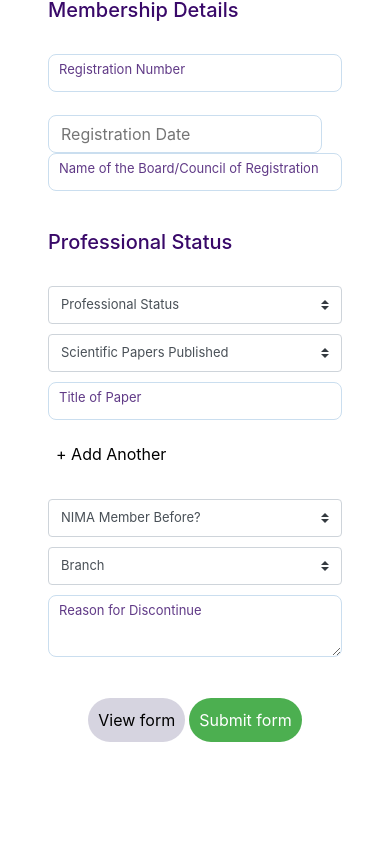
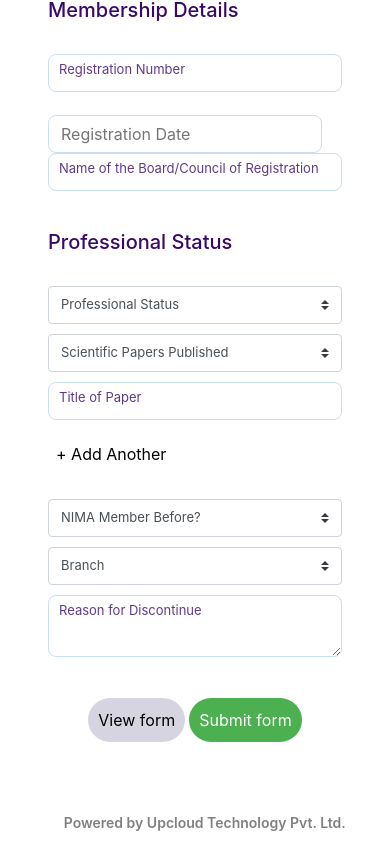
Before and after one commit to ritika020/LifeMembershipForm, a React (Create React App) app: page / in a window 390 px wide. Shown: the part 1048-1901 px from the top of the page. Before the commit the page ends 1840 px from the top, so only its background shows below. Built offline with nearby package versions, Linux system fonts and the light colour scheme.

Commit message:
footer added. clinic address is yet to be handled

```diff
--- a/src/App.css
+++ b/src/App.css
@@ -1,38 +1,16 @@
-.App {
-  text-align: center;
+.footer_upcloud{
+  display: flex;
+  justify-content: flex-start;
+  color: gray;
+  font-weight: 600;
+  font-size: 20px;
+  padding: 20px;
+  margin-left: 5%;
 }
 
-.App-logo {
-  height: 40vmin;
-  pointer-events: none;
-}
-
-@media (prefers-reduced-motion: no-preference) {
-  .App-logo {
-    animation: App-logo-spin infinite 20s linear;
+@media only screen and (max-width: 600px) {
+  .footer_upcloud{
+    font-size: 14px;
+    justify-content: center;
   }
 }
-
-.App-header {
-  background-color: #282c34;
-  min-height: 100vh;
-  display: flex;
-  flex-direction: column;
-  align-items: center;
-  justify-content: center;
-  font-size: calc(10px + 2vmin);
-  color: white;
-}
-
-.App-link {
-  color: #61dafb;
-}
-
-@keyframes App-logo-spin {
-  from {
-    transform: rotate(0deg);
-  }
-  to {
-    transform: rotate(360deg);
-  }
-}
--- a/src/App.js
+++ b/src/App.js
@@ -7,6 +7,7 @@
   return (
     <div className="App">
      <LifeMemberShipForm/>
+     <div className="footer_upcloud">Powered by Upcloud Technology Pvt. Ltd.</div>
      </div>
   );
 }
--- a/src/LifeMembershipForm/LifeMembershipForm.js
+++ b/src/LifeMembershipForm/LifeMembershipForm.js
@@ -63,6 +63,7 @@
       count: 0,
       selectYear: "2021",
       selectMonth: "January",
+      clinicAddress:""          //this is yet to be handled on submission
     };
     this.handleChange = this.handleChange.bind(this);
     this.handleSubmit = this.handleSubmit.bind(this);
@@ -1036,7 +1037,7 @@
               onResolved={this.onResolved}
             /> */}
           </form>
-        </div>
+          </div>
       </MuiThemeProvider>
     );
   }
```
